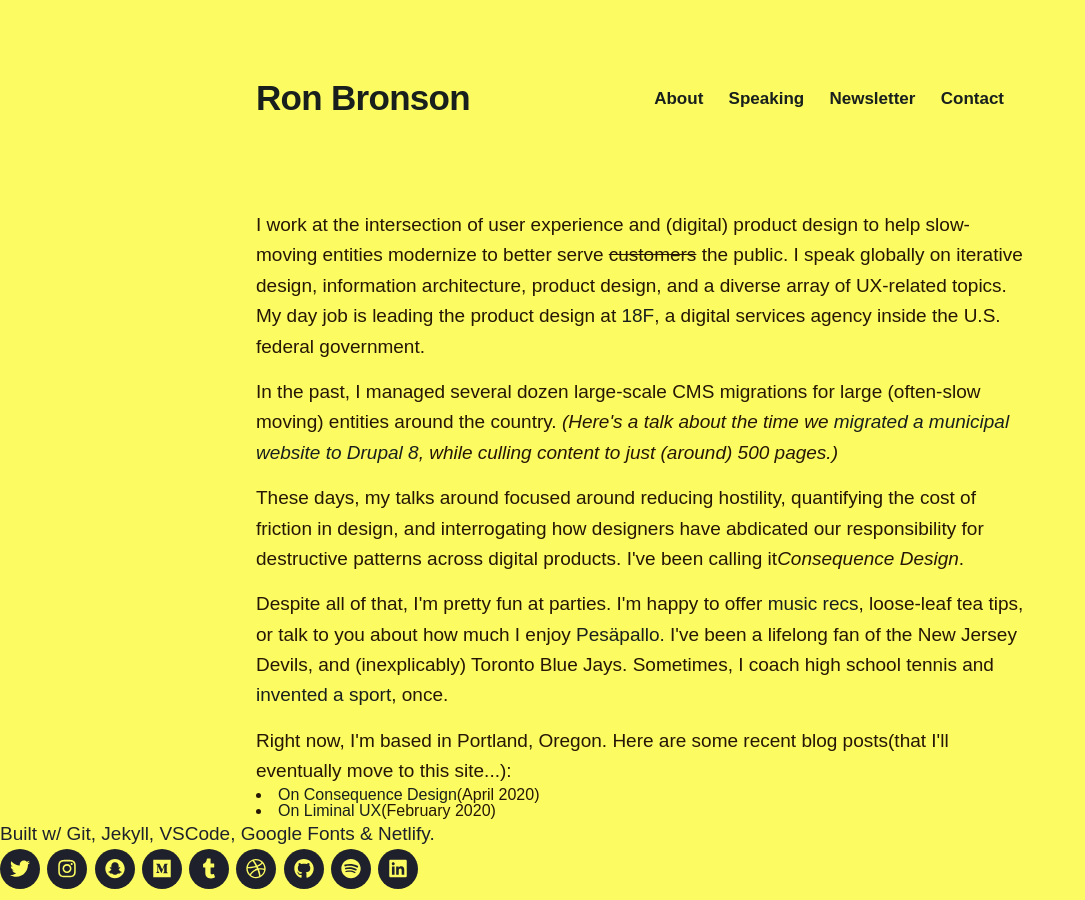
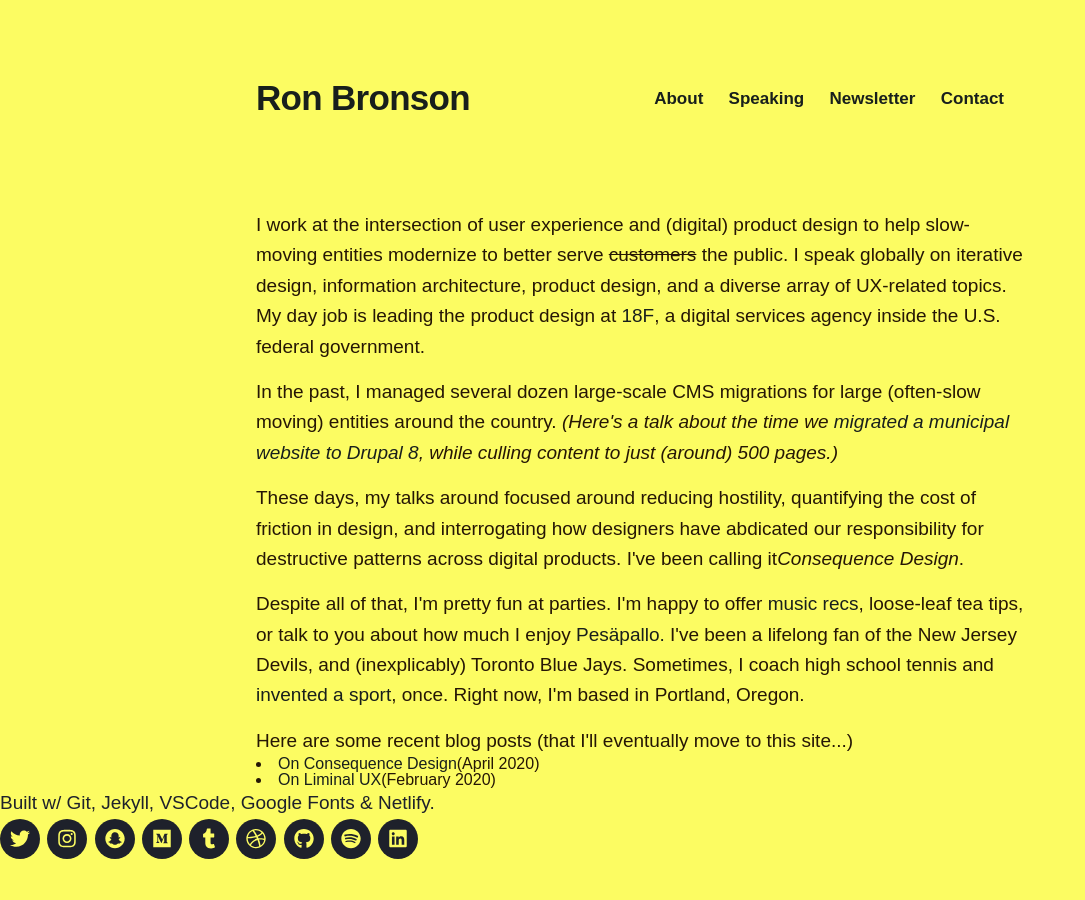
Before and after one commit to quarterback/2020-home, a Jekyll site: the page built from index.html, in a window 1280 px wide. Shown: the whole page, without its empty margins (0-1085 px from the left). Built offline with Jekyll 4.4.1, drawn with Linux system fonts in a browser that asks for light colours; nearby versions of some CDN libraries; some web fonts are replaced.

```diff
--- a/index.html
+++ b/index.html
@@ -17,9 +17,9 @@ featured_image: /images/social.jpg
 	 <p>These days, my talks around focused around reducing hostility, quantifying the cost of friction in design, and interrogating how designers have abdicated our responsibility for destructive patterns across digital products. I've been calling it<em>Consequence Design</em>. </p>
 
 		<p>Despite all of that, I'm pretty fun at parties.  I'm happy to offer <a href="https://www.last.fm/user/omnivoreron">music recs</a>, loose-leaf tea tips, or talk to you about how much I enjoy <a href="https://www.youtube.com/watch?v=H_navSFGj0I">Pesäpallo.</a>  I've been a lifelong fan of the New Jersey Devils, and (inexplicably) Toronto Blue Jays.
-		Sometimes, I coach high school tennis and <a href="https://en.wikipedia.org/wiki/Tennis_polo">invented a sport</a>, once.
+		Sometimes, I coach high school tennis and <a href="https://en.wikipedia.org/wiki/Tennis_polo">invented a sport</a>, once. Right now, I'm based in Portland, Oregon. </p>
 
-		<p>Right now, I'm based in Portland, Oregon. Here are some recent blog posts(that I'll eventually move to this site...):</p>
+		<p>Here are some recent blog posts (that I'll eventually move to this site...)</p>
 
 		<li><a href="https://consequence.design/post/616408785711431680/on-consequence-design">On Consequence Design</a>(April 2020)</li>
 		</li>
```
